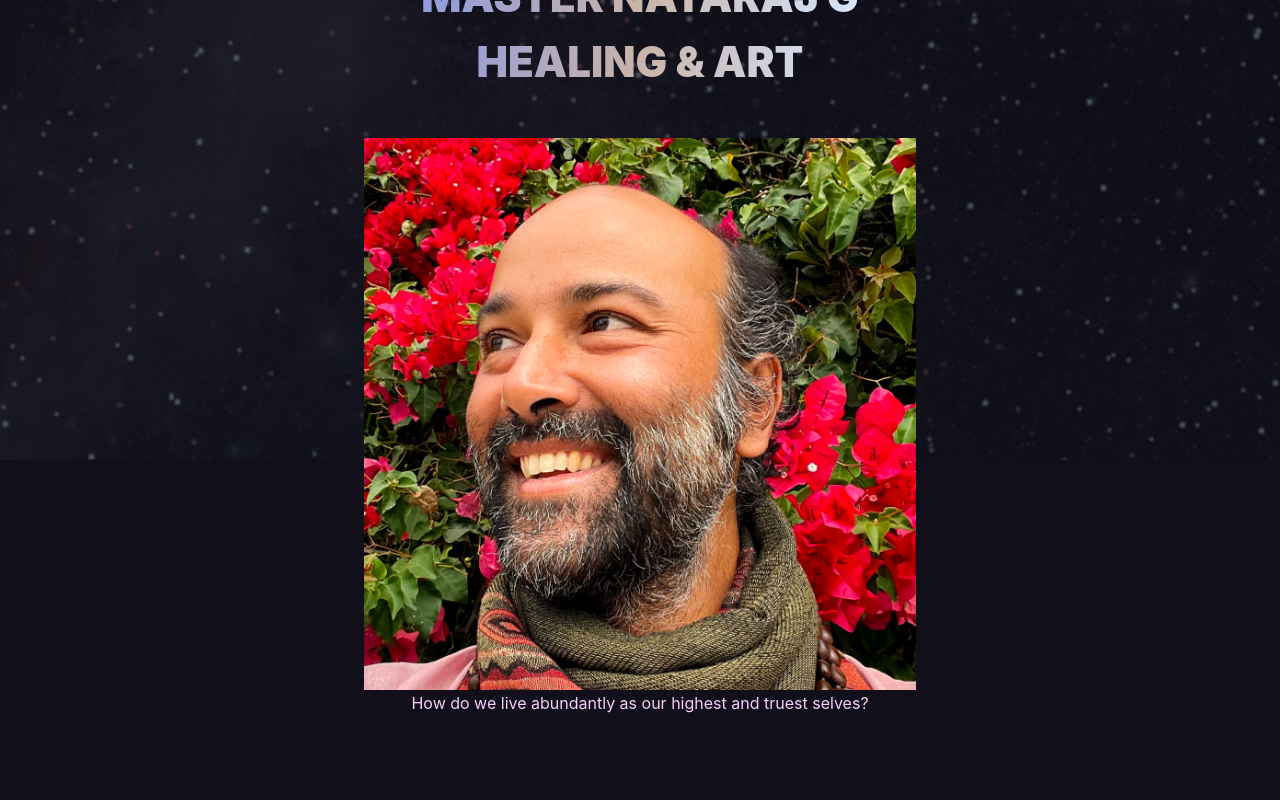
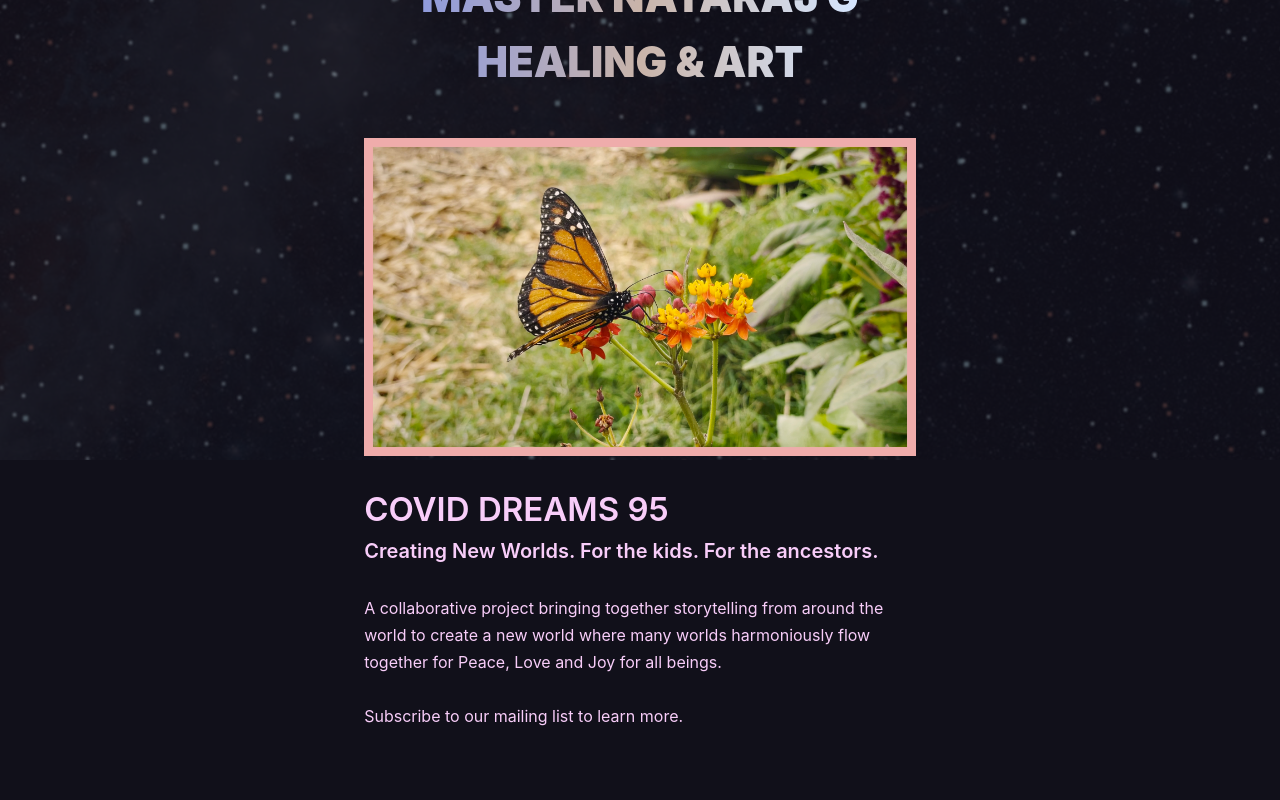
Before and after one commit to natarajgcb/natarajg, a Next.js app: page / in a window 1280 px wide. Shown: the part 340-1140 px from the top of the page. Built offline with nearby package versions, Linux system fonts and the light colour scheme.

Commit message:
Adding COVID DREAMS 95 intro to home page

```diff
--- a/pages/index.js
+++ b/pages/index.js
@@ -3,9 +3,9 @@ import { MNGButton } from '../components/MNGButton'
 import { MNGPage } from '../components/MNGLayout'
 import {
   MNGBody,
-  MNGHindiHeading,
-  MNGHindiTitle,
-  MNGLandLaunchpad,
+  MNGH1,
+  MNGH2,
+  MNGH3,
   MNGHummingbirdSpacer
 } from '../components/MNGType'
 
@@ -25,6 +25,18 @@ export default function Home() {
   return (
     <MNGPage meta={mngprops.meta} og={mngprops.og}>
       <Image mt="mngr.17" width="100%"
+        src="/img/MNGButterfly.jpeg"
+        alt="Photo of a Monarch Butterfly enjoying flowers in a beautiful garden"
+        title="Butterfly Beacon" />
+
+      <MNGH1 marginBottom="0" marginTop="mngr.27">COVID DREAMS 95</MNGH1>
+      <MNGH3 marginBottom="mngr.27" marginTop="0">Creating New Worlds. For the kids. For the ancestors.</MNGH3>
+      <MNGBody>A collaborative project bringing together storytelling from around the world to create a new world where many worlds harmoniously flow together for Peace, Love and Joy for all beings.</MNGBody>
+      <MNGBody>Subscribe to our mailing list to learn more.</MNGBody>
+
+      <MNGHummingbirdSpacer />
+
+      <Image mt="mngr.17" width="100%"
         src="/img/MasterNatarajGFlower.jpg"
         alt="Photograph of Master Nataraj G"
         title="Master Nataraj G" />
```
Also changed, not shown: public/img/MNGButterfly.jpeg (renamed from public/img/Butterfly_1.1.1 Edited.jpeg).
